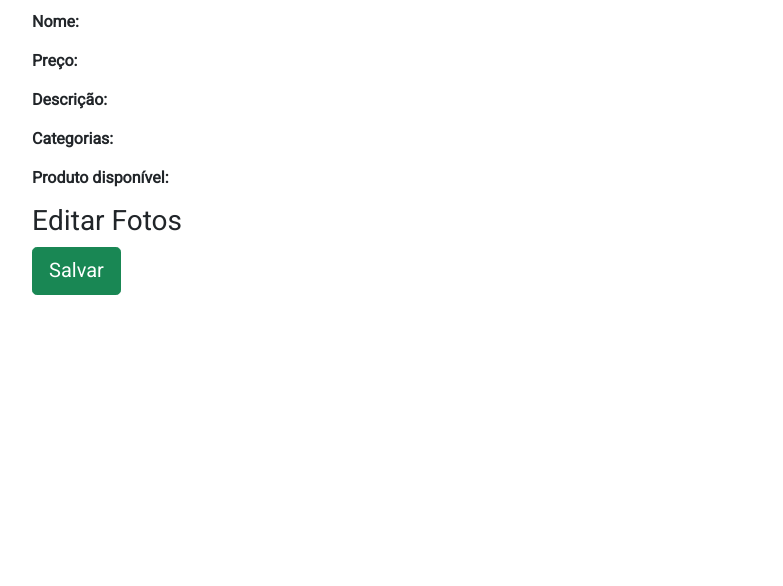
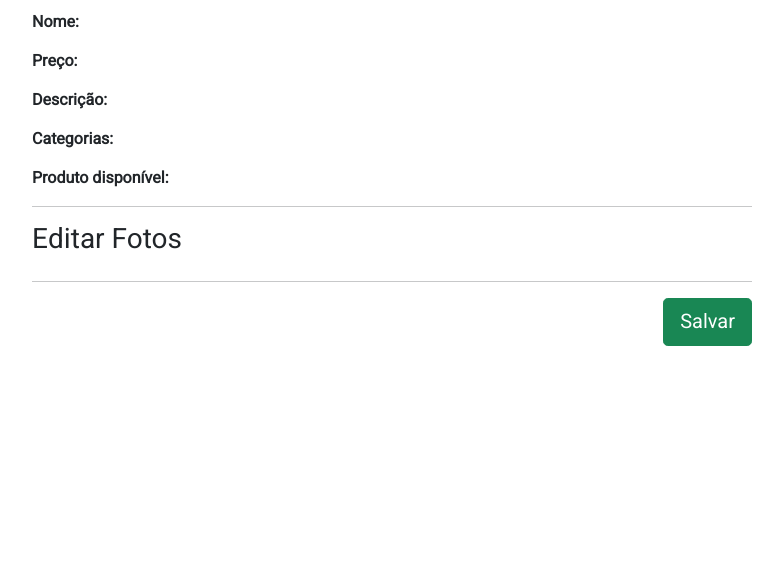
Before and after one commit to The-vinicius/store, a Django app: template core/templates/products/edit_product.html in a window 1280 px wide. Shown: the part 110-696 px from the top of the page, without its empty margins (248-1031 px from the left). Run offline with Django 4.2, Linux system fonts and the light colour scheme; the template is opened without the code that fills it: values that come from a table or form of the project are taken from there, others are empty; parts of the project's set-up code (start-up, migrations or seed data) failed here and were passed over.

Commit message:
move button to right

```diff
--- a/core/templates/products/edit_product.html
+++ b/core/templates/products/edit_product.html
@@ -32,6 +32,7 @@
         <label for="{{ form.is_available.id_for_label }}">Produto disponível:</label>
         {{ form.is_available }}
     </div>
+    <hr>
     <h3>Editar Fotos</h3>
     <div class="d-flex flex-wrap justify-content-center">
     {{ formset.management_form }}
@@ -42,7 +43,10 @@
     <br>
     {% endfor %}
     </div>
-    <input class="btn btn-lg btn-success" type="submit" value="Salvar">
+    <hr>
+    <div class="d-flex justify-content-end">
+        <input class="btn btn-lg btn-success" type="submit" value="Salvar">
+    </div>
 </form>
 </div>
 {% endblock %}
```
